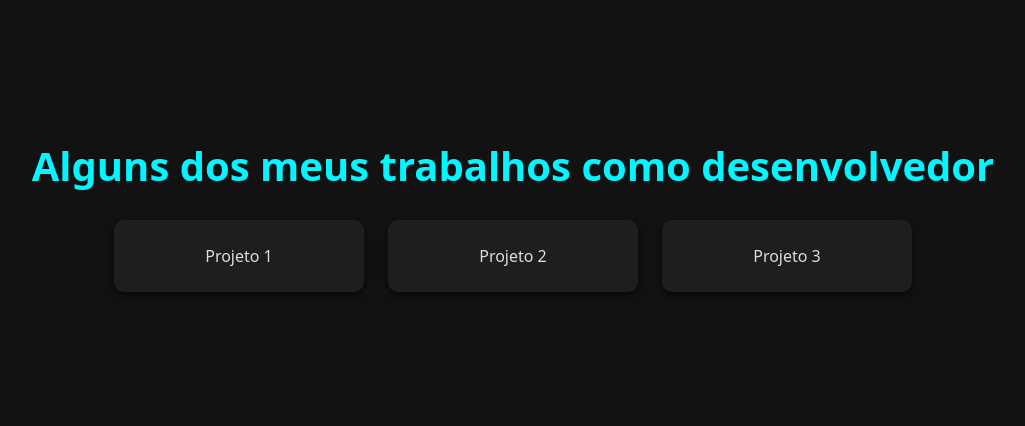
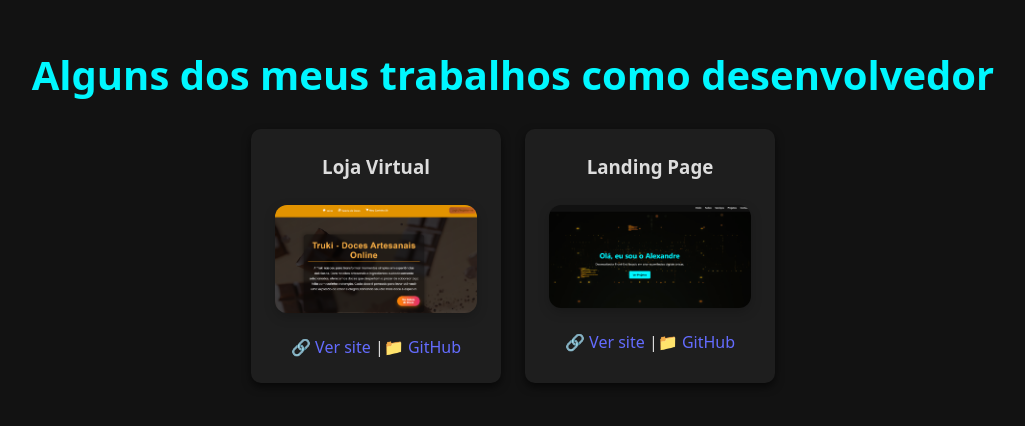
Before and after one commit to AlexandreMoreiraC/marswebsite, a React (Vite) app: page / in a window 1280 px wide. Shown: the part 2626-3052 px from the top of the page, without its empty margins (127-1152 px from the left). Built offline with nearby package versions, Linux system fonts and the light colour scheme.

Commit message:
Atualização do projeto

```diff
--- a/src/pages/Home.jsx
+++ b/src/pages/Home.jsx
@@ -53,7 +53,7 @@ export default function Home() {
       <section id="sobre" className="about">
         <h2>Sobre Mim</h2>
         <p>
-          Olá! Meu nome é Ale e sou um desenvolvedor front-end apaixonado por criar experiências digitais envolventes, intuitivas e acessíveis.
+          Olá! Meu nome é Alexandre e sou um desenvolvedor front-end apaixonado por criar experiências digitais envolventes, intuitivas e acessíveis.
           Gosto de transformar ideias em interfaces que realmente funcionam — sempre com foco em design, performance e usabilidade.
         </p>
         <p>
@@ -75,9 +75,21 @@ export default function Home() {
       <section id="projetos" className="projects">
         <h2>Alguns dos meus trabalhos como desenvolvedor</h2>
         <div className="project-list">
-          <div className="project-card">Projeto 1</div>
-          <div className="project-card">Projeto 2</div>
-          <div className="project-card">Projeto 3</div>
+          <div className="project-card">
+             <h3>Loja Virtual</h3>
+             <br />
+            <img src="/delicias.png" alt="Delícias de Rua" className="project-image" />
+            <a href="https://delicias-da-rua.vercel.app/" target="_blank" rel="noopener noreferrer">🔗 Ver site</a> |
+            <a href="https://github.com/AlexandreMoreiraC/delicias-da-rua" target="_blank" rel="noopener noreferrer">📁 GitHub</a>
+          </div>
+
+          <div className="project-card">
+            <h3>Landing Page</h3>
+            <br />
+            <img src="/portfolio.png" alt="Portfólio Pessoal" className="project-image" />
+            <a href="https://meu-portfolio-six-beige.vercel.app/" target="_blank" rel="noopener noreferrer">🔗 Ver site</a> |
+            <a href="https://github.com/AlexandreMoreiraC/meu-portfolio" target="_blank" rel="noopener noreferrer">📁 GitHub</a>
+          </div>
         </div>
       </section>
 
--- a/src/pages/styles/Projects.css
+++ b/src/pages/styles/Projects.css
@@ -42,3 +42,11 @@
   transform: translateY(-5px);
   box-shadow: 0 8px 16px rgba(0,0,0,0.8);
 }
+.project-image {
+  width: 100%;
+  max-height: 200px;
+  object-fit: cover;
+  border-radius: 12px;
+  margin-bottom: 1rem;
+  box-shadow: 0 4px 12px rgba(0, 0, 0, 0.2);
+}
```
Also changed, not shown: public/delicias.png (added), public/portfolio.png (added).
